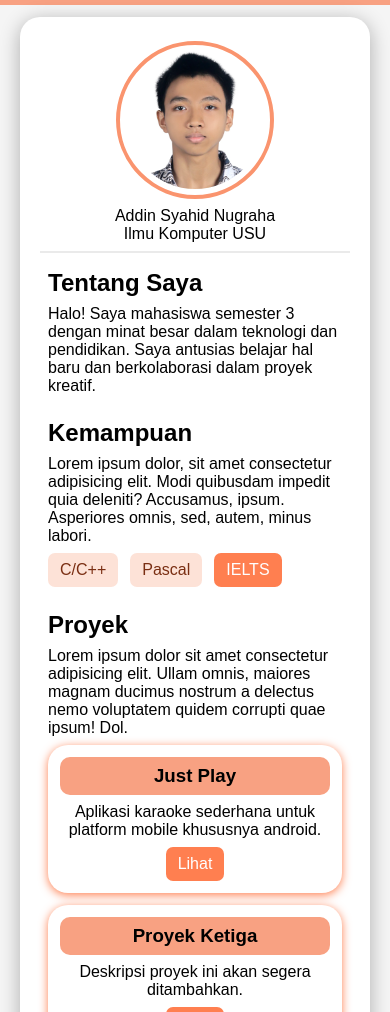
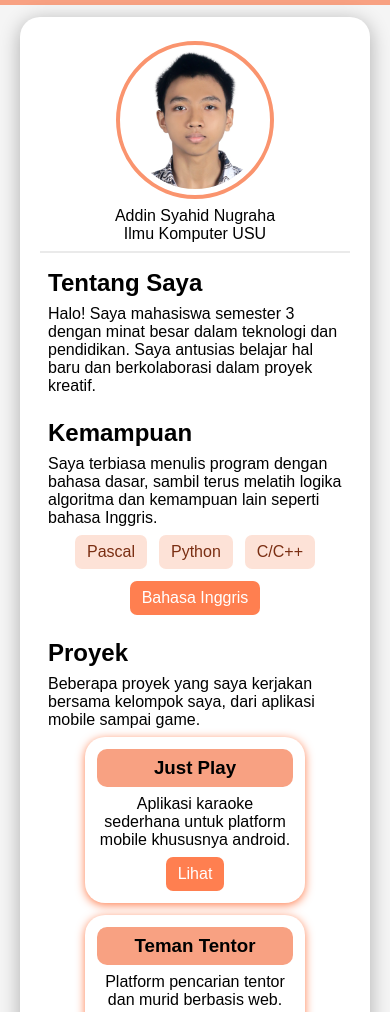
Before and after one commit to addinsyahidn/Web_Portofolio_Addin, a plain HTML site: page index.html in a window 390 px wide. Shown: the part 88-1100 px from the top of the page. Drawn offline with Linux system fonts and the light colour scheme.

Commit message:
Pembaruan Web

```diff
--- a/index.html
+++ b/index.html
@@ -32,17 +32,18 @@
 
             <section id="skills">
                 <h2>Kemampuan</h2>
-                <p>Lorem ipsum dolor, sit amet consectetur adipisicing elit. Modi quibusdam impedit quia deleniti? Accusamus, ipsum. Asperiores omnis, sed, autem, minus labori.</p>
+                <p>Saya terbiasa menulis program dengan bahasa dasar, sambil terus melatih logika algoritma dan kemampuan lain seperti bahasa Inggris.</p>
                 <div class="container">
+                    <span class="badge">Pascal</span>
+                    <span class="badge">Python</span>
                     <span class="badge">C/C++</span>
-                    <span class="badge">Pascal</span>
-                    <a class="link-button" href="resources/ID19524513047-21-12-2024-ETRF.pdf" target="_blank" rel="noopener">IELTS</a>
+                    <a class="link-button" href="resources/ID19524513047-21-12-2024-ETRF.pdf" target="_blank" rel="noopener">Bahasa Inggris</a>
                 </div>
             </section>
 
             <section id="projects">
                 <h2>Proyek</h2>
-                <p>Lorem ipsum dolor sit amet consectetur adipisicing elit. Ullam omnis, maiores magnam ducimus nostrum a delectus nemo voluptatem quidem corrupti quae ipsum! Dol.</p>
+                <p>Beberapa proyek yang saya kerjakan bersama kelompok saya, dari aplikasi mobile sampai game.</p>
                 <div class="container">
                     <article class="card">
                         <h3>Just Play</h3>
@@ -50,9 +51,9 @@
                         <a class="link-button" href="https://github.com/addinsyahidn/Just_Play" target="_blank" rel="noopener">Lihat</a>
                     </article>
                     <article class="card">
-                        <h3>Proyek Ketiga</h3>
-                        <p class="description">Deskripsi proyek ini akan segera ditambahkan.</p>
-                        <a class="link-button" href="#projects">Lihat</a>
+                        <h3>Teman Tentor</h3>
+                        <p class="description">Platform pencarian tentor dan murid berbasis web.</p>
+                        <a class="link-button" href="https://github.com/addinsyahidn/WirDIG_Tentor" target="_blank" rel="noopener">Lihat</a>
                     </article>
                     <article class="card">
                         <h3>Archon Chess</h3>
--- a/styles.css
+++ b/styles.css
@@ -16,6 +16,7 @@ body {
 header {
     width: 100%;
     padding: 8px 0;
+    margin-bottom: 12px;
     display: flex;
     flex-direction: column;
     align-items: center;
@@ -57,10 +58,9 @@ main {
     background-color: white;
     width: calc(100% - 40px);
     max-width: 1100px;
-    margin: 12px;
+    margin: auto;
     padding: 20px;
     display: flex;
-    flex: 1;
     border-radius: 20px;
     box-shadow: 0 4px 20px rgba(0, 0, 0, 0.3);
 }
@@ -134,6 +134,7 @@ footer {
     width: 100%;
     background-color: black;
     color: white;
+    margin-top: 12px;
     padding: 10px;
     text-align: center;
 }
@@ -170,7 +171,14 @@ footer a {
         border-top: 2px solid #cccccc6a;
     }
 
-    .card {
-        max-width: none;
+    .container {
+        justify-content: center;
     }
 }
+
+@media screen and (min-width: 761px) and (max-height: 740px) {
+    body {
+        zoom: 0.8;
+        min-height: 125vh;
+    }
+}
```
